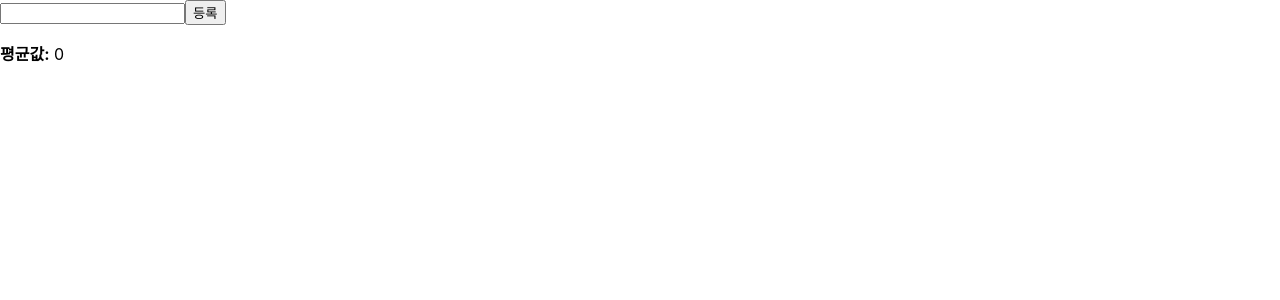
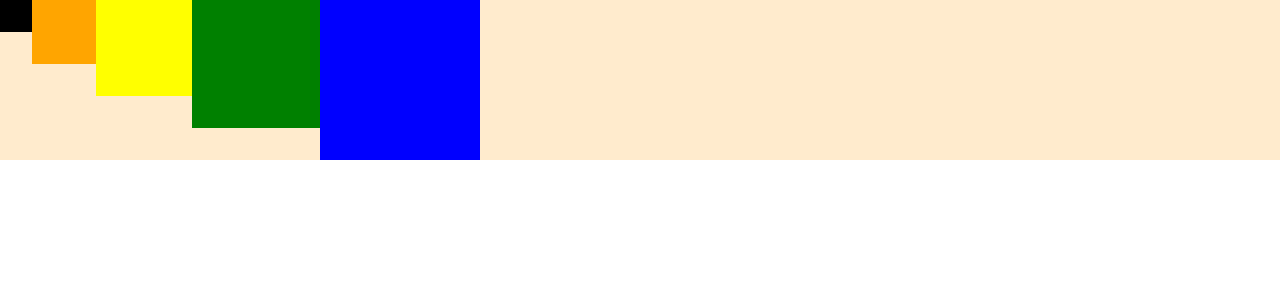
Before and after one commit to function-dh/react-private-study, a React (Create React App) app: page / in a window 1280 px wide. Shown: the top 300 px of the page. Built offline with nearby package versions, Linux system fonts and the light colour scheme.

Commit message:
리액트를 다루는 기술 - 9장. 컴포넌트 스타일링

```diff
--- a/package.json
+++ b/package.json
@@ -6,6 +6,7 @@
     "@testing-library/jest-dom": "^5.14.1",
     "@testing-library/react": "^13.0.0",
     "@testing-library/user-event": "^13.2.1",
+    "node-sass": "^8.0.0",
     "prettier": "^2.8.0",
     "react": "^18.2.0",
     "react-dom": "^18.2.0",
--- /dev/null
+++ b/src/09/SassComponent.js
@@ -0,0 +1,16 @@
+import React from "react";
+import "./styled/SassComponent.scss";
+
+const SassComponent = () => {
+  return (
+    <div className="SassComponent">
+      <div className="box red" />
+      <div className="box orange" />
+      <div className="box yellow" />
+      <div className="box green" />
+      <div className="box blue" />
+    </div>
+  );
+};
+
+export default SassComponent;
--- /dev/null
+++ b/src/09/styled/SassComponent.scss
@@ -0,0 +1,40 @@
+@import './utils.scss';
+
+.SassComponent {
+  display: flex;
+  background: blanchedalmond;
+  //@include media("<768px") {
+  //  background: $oc-gray-9;
+  //}
+
+  .box {
+    background: red; // 일반 CSS 에선 .SassComponent .box 와 마찬가지
+    cursor: pointer;
+    transition: all 0.3s ease-in;
+    &.red {
+      // .red 클래스가 .box 와 함께 사용 됐을 때
+      background: $red;
+      @include square(1);
+    }
+    &.orange {
+      background: $orange;
+      @include square(2);
+    }
+    &.yellow {
+      background: $yellow;
+      @include square(3);
+    }
+    &.green {
+      background: $green;
+      @include square(4);
+    }
+    &.blue {
+      background: $blue;
+      @include square(5);
+    }
+    &:hover {
+      // .box 에 마우스 올렸을 때
+      background: black;
+    }
+  }
+}
--- /dev/null
+++ b/src/09/styled/utils.scss
@@ -0,0 +1,10 @@
+@mixin square($size) {
+  width : 32px * $size;
+  height: 32px * $size;
+}
+
+$red : red;
+$orange: orange;
+$yellow: yellow;
+$green: green;
+$blue: blue;
--- a/src/App.js
+++ b/src/App.js
@@ -14,6 +14,7 @@ import Counter from "./08/Counter";
 import CounterReducer from "./08/CounterReducer";
 import Info from "./08/Info";
 import Average from "./08/Average";
+import SassComponent from "./09/SassComponent";
 
 // class App extends Component {
 //   validation = React.createRef();
@@ -35,7 +36,8 @@ function App() {
 
   return (
     <div>
-      <Average />
+      <SassComponent />
+      {/*<Average />*/}
       {/*<button onClick={()=>setVisible(!visible)}>{visible ? '숨기기' : '보이기'}</button>*/}
       {/*<hr/>*/}
       {/*{visible && <CounterReducer/>}*/}
```
Also changed, not shown: 2 other files (tests, documents, lock files or other folders).
